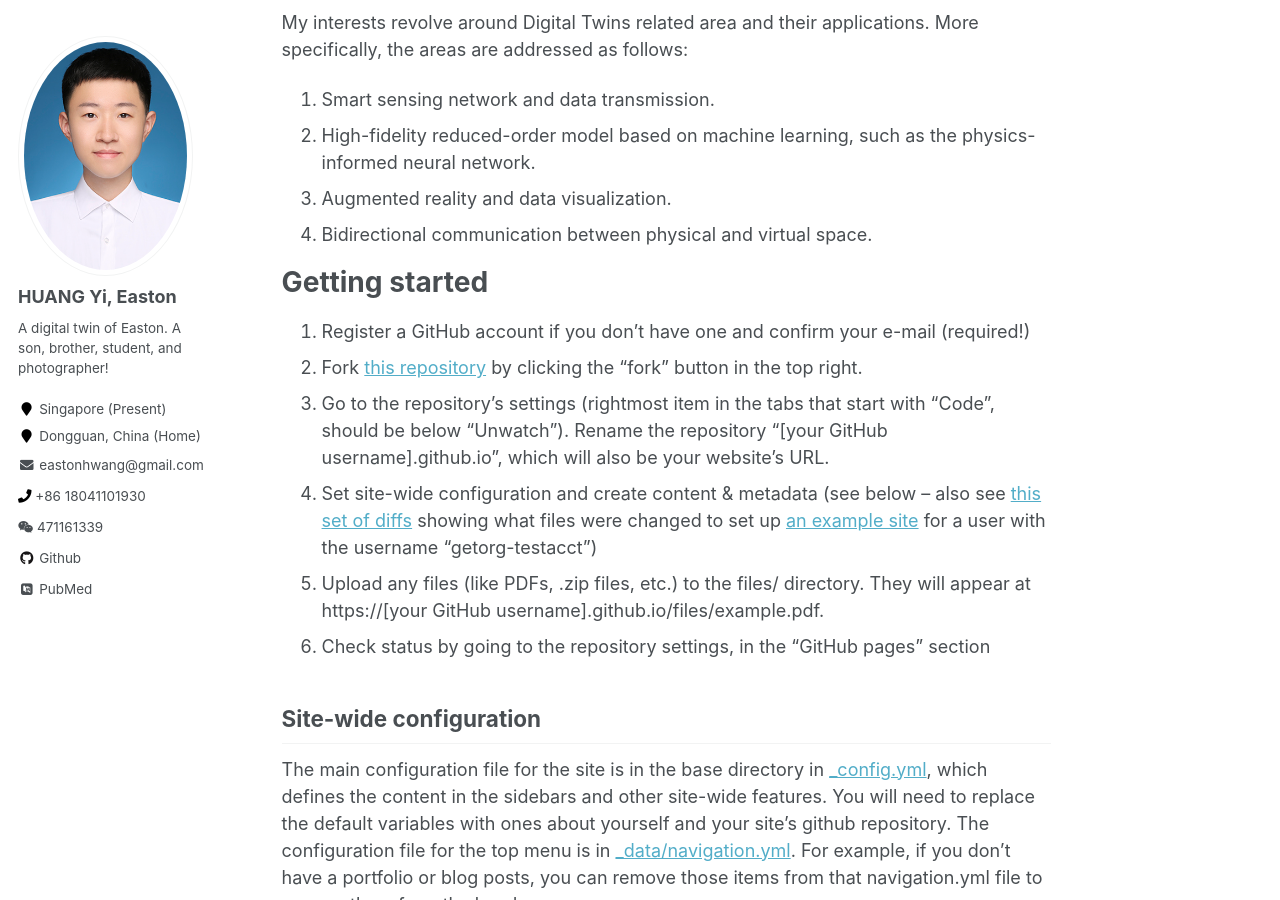
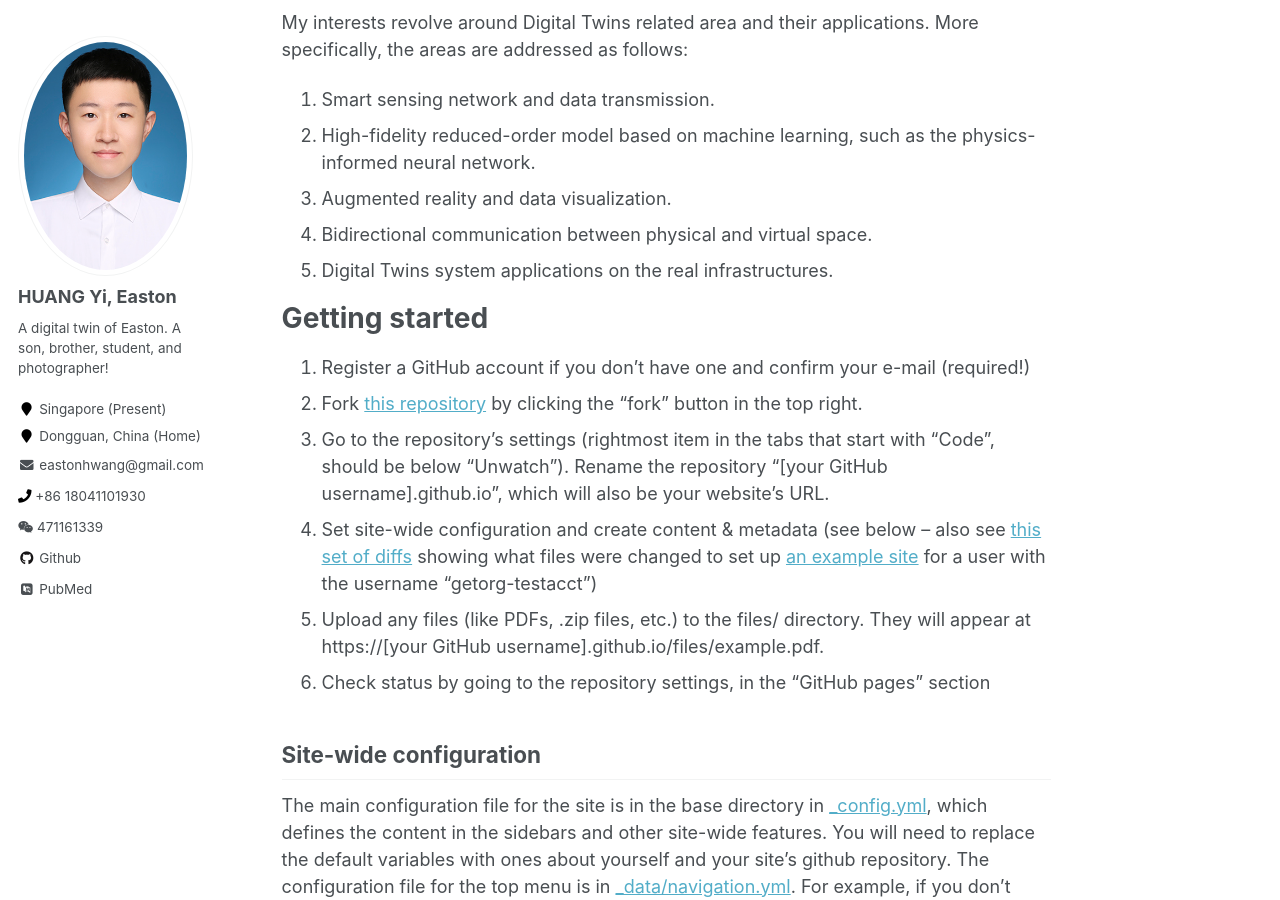
Before and after one commit to easton-hy/easton-hy.github.io, a Jekyll site: the page built from _pages/about.md, in a window 1280 px wide and 900 px high, scrolled down 898 px. Built offline with Jekyll 4.4.1, drawn with Linux system fonts in a browser that asks for light colours; some web fonts are replaced.

Commit message:
Update about.md

```diff
--- a/_pages/about.md
+++ b/_pages/about.md
@@ -25,6 +25,7 @@ My interests revolve around Digital Twins related area and their applications. M
 2. High-fidelity reduced-order model based on machine learning, such as the physics-informed neural network.
 3. Augmented reality and data visualization.
 4. Bidirectional communication between physical and virtual space.
+5. Digital Twins system applications on the real infrastructures.
 
 Getting started
 ======
```
